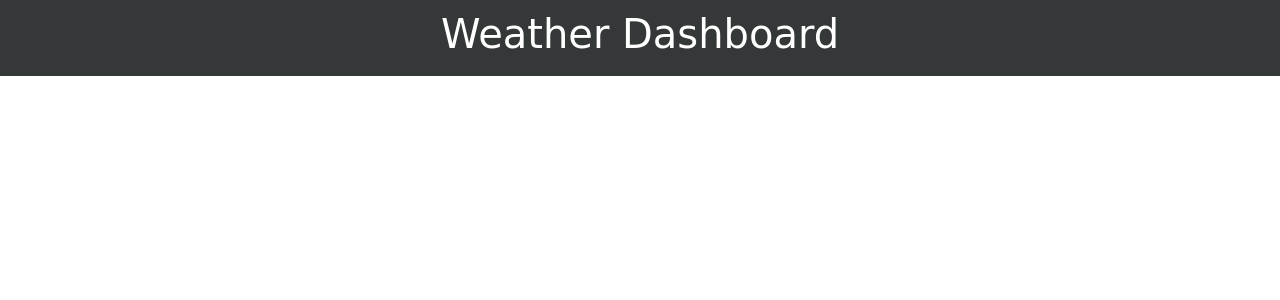
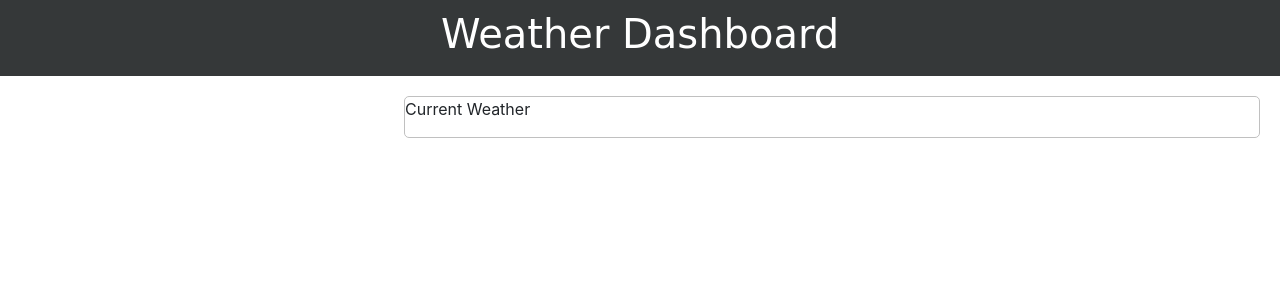
Before and after one commit to carlastjuste/weather-dashboard2, a React (Create React App) app: page / in a window 1280 px wide. Shown: the top 300 px of the page. Built offline with nearby package versions, Linux system fonts and the light colour scheme.

Commit message:
Add Current Weather component V1

```diff
--- a/src/App.js
+++ b/src/App.js
@@ -1,6 +1,7 @@
 //import logo from './logo.svg';
 import React, { Component } from 'react';
 import Header from './components/header';
+import CurrentWeather from './components/currentWeather'
 import './App.css';
 //import { render } from '@testing-library/react';
 
@@ -13,6 +14,7 @@ class App extends Component {
     <React.Fragment>
       <Header />
       <main>
+        <CurrentWeather />
       </main>
     </React.Fragment>
 
--- /dev/null
+++ b/src/components/currentWeather.jsx
@@ -0,0 +1,15 @@
+import React, { Component } from 'react';
+
+class  CurrentWeather extends Component {
+    //state = {  }
+    render() {
+        return (
+        <React.Fragment>
+            <section id="current-weather-display">
+                <p> Current Weather</p>
+            </section>
+        </React.Fragment> );
+    }
+}
+
+export default CurrentWeather ;
```
